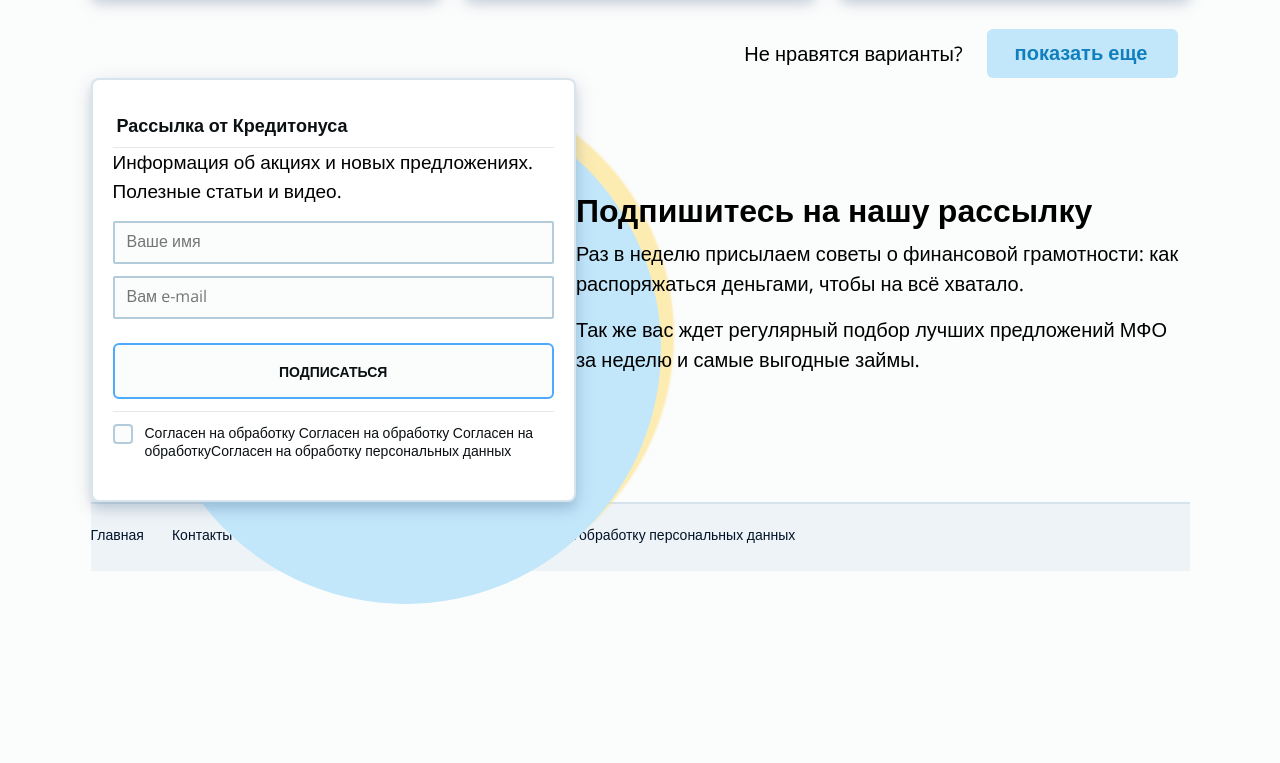
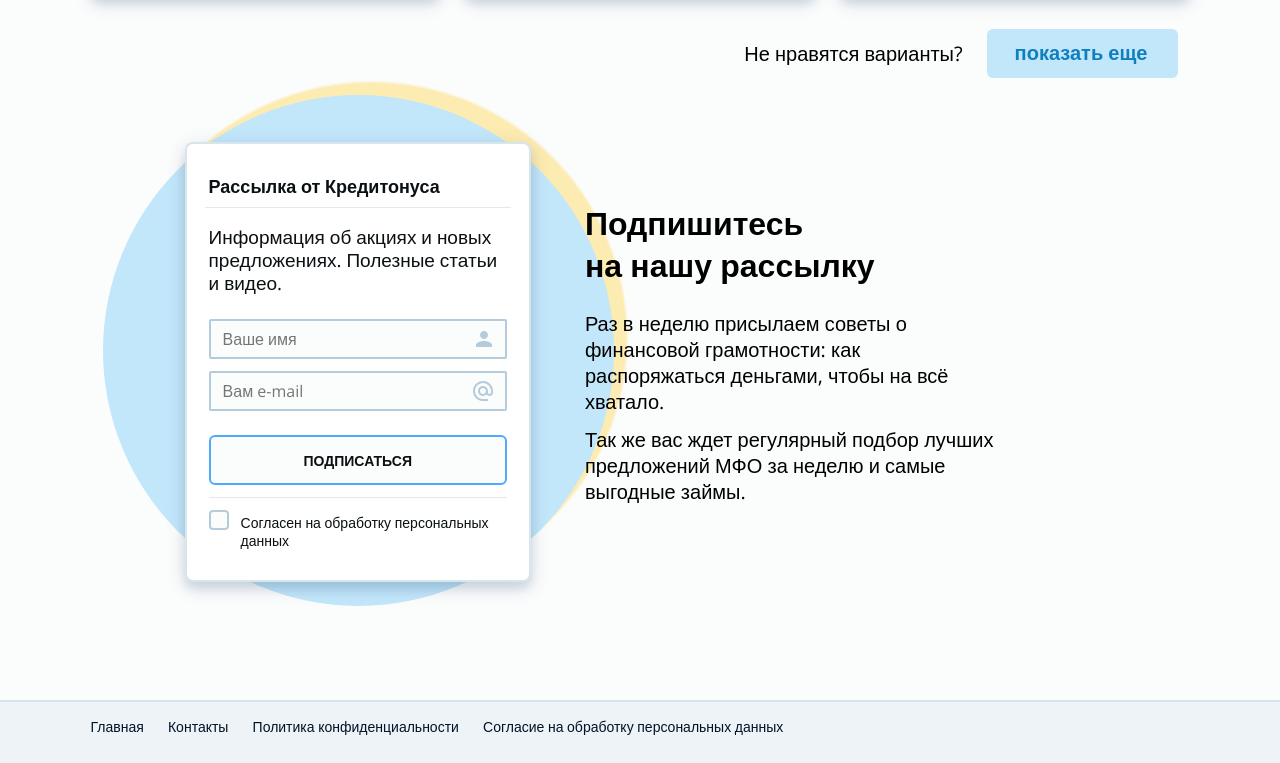
Before and after one commit to hasan42/creditonus, a website: page www/index.html in a window 1280 px wide. Shown: the part 621-1384 px from the top of the page. Before the commit the page ends 1225 px from the top, so only its background shows below. Drawn offline with nearby package versions, Linux system fonts and the light colour scheme.

Commit message:
pixel fix, add icon

```diff
--- a/www/assets/less/common/margins.less
+++ b/www/assets/less/common/margins.less
@@ -1,4 +1,4 @@
-.generate-margins(14);
+.generate-margins(20);
 
 .generate-margins(@n, @i: 0) when (@i =< @n){
   .m-@{i} {
--- a/www/assets/less/common/paddings.less
+++ b/www/assets/less/common/paddings.less
@@ -1,4 +1,4 @@
-.generate-paddings(14);
+.generate-paddings(20);
 
 .generate-paddings(@n, @i: 0) when (@i =< @n){
   .p-@{i} {
--- a/www/assets/less/footer/footer-navigation.less
+++ b/www/assets/less/footer/footer-navigation.less
@@ -2,9 +2,10 @@
 
 }
 .footer-navigation__item {
-  margin-left: 24px;
+  margin-left: 20px;
   color: #001328;
   font-size: 14px;
+  line-height: 17px;
   text-decoration: none;
   &:first-child {
     margin-left: 0;
--- a/www/assets/less/footer/footer.less
+++ b/www/assets/less/footer/footer.less
@@ -1,5 +1,6 @@
 .footer {
-  padding: 18px 0 25px;
+  margin-top: 118px;
+  padding: 12px 0 25px;
   background-color: rgba(#B4CBDC, 0.2);
   border-top: 2px solid rgba(#B4CBDC, 0.4);
 }
--- a/www/assets/less/form/form.less
+++ b/www/assets/less/form/form.less
@@ -1,20 +1,27 @@
 .form {
   font-size: 19px;
-  padding: 32px 20px;
+  line-height: 23px;
+  color: #0B1013;
+  padding: 30px 18px 22px;
   background: #FFFFFF;
   border: 2px solid rgba(180, 203, 220, 0.5);
   box-sizing: border-box;
   box-shadow: 0px 5px 20px rgba(0, 50, 97, 0.15), 0px 7px 10px rgba(0, 50, 97, 0.1);
   border-radius: 8px;
 }
-.form__hedaer {
+.form__header {
   padding: 0 4px 8px;
   font-size: 18px;
+  line-height: 25px;
   font-weight: bold;
-  color: #0B1013;
   border-bottom: 1px solid #E6E9EB;
 }
+.form__description {
+  margin: 18px 4px 0;
+}
 .form__item {
+  margin-right: 4px;
+  margin-left: 4px;
   input[type="text"] {
     display: block;
     width: 100%;
@@ -22,7 +29,7 @@
     line-height: 20px;
     color: #0B1013;
     outline: 0;
-    padding: 8px 30px 11px 12px;
+    padding: 8px 30px 8px 12px;
     font-size: 16px;
     background: #FBFCFC;
     border: 2px solid #B4CBDC;
@@ -39,7 +46,7 @@
     outline: 0;
     display: block;
     width: 100%;
-    padding: 16px 16px 15px;
+    padding: 12px 16px 11px;
     font-size: 14px;
     font-weight: bold;
     color: #0B1013;
@@ -61,6 +68,33 @@
 
 .form__item_border_top {
   border-top: 1px solid #E6E9EB;
+}
+
+.form__item_icon {
+  position: relative;
+  input[type="text"] {
+    &:hover ~ .input-ico, &:focus ~ .input-ico {
+      fill: #78A6C9;
+    }
+    &:active ~ .input-ico {
+      fill: #4584B4;
+    }
+  }
+}
+
+.input-ico  {
+  position: absolute;
+  top: 4px;
+  right: 4px;
+  fill: #B4CBDC;
+}
+.input-ico_personal {
+  top: 8px;
+  right: 11px;
+}
+.input-ico_mail {
+  top: 8px;
+  right: 12px;
 }
 
 .form__checkbox {
@@ -95,7 +129,7 @@
     &:before {
       content: '';
       position: absolute;
-      top: 0;
+      top: -4px;
       left: 0;
       height: 20px;
       width: 20px;
--- a/www/assets/less/header/header.less
+++ b/www/assets/less/header/header.less
@@ -1,8 +1,10 @@
 .header {
-  display: flex;
-  align-items: center;
   padding: 15px 0 16px;
   border-bottom: 2px solid #B4CBDC;
+  .wrapper {
+    display: flex;
+    align-items: center;
+  }
 }
 .header__logo {
 
--- a/www/assets/less/layout/subscribe.less
+++ b/www/assets/less/layout/subscribe.less
@@ -3,13 +3,15 @@
   align-items: center;
   position: relative;
   z-index: 0;
+  margin-top: 64px;
+  margin-bottom: 26px;
 }
 .subscribe__form {
   &:before {
     content: '';
     position: absolute;
-    left: 59px;
-    top: 15px;
+    left: -67px;
+    top: -47px;
     width: 511px;
     height: 511px;
     background: #C2E6FA;
@@ -20,10 +22,18 @@
 
 }
 .subscribe__description {
+  margin-top: -17px;
+  padding-left: 39px;
   font-size: 20px;
+  line-height: 26px;
   h2 {
     font-weight: bold;
     font-size: 32px;
     line-height: 42px;
+    margin-bottom: 25px;
+  }
+  p {
+    margin-top: 12px;
+    margin-bottom: 0;
   }
 }
--- a/www/assets/less/wrap/wrap.less
+++ b/www/assets/less/wrap/wrap.less
@@ -1,4 +1,6 @@
 .wrap {
+}
+.wrapper {
   margin: 0 auto;
   max-width: 1099px;
 }
--- a/www/index.html
+++ b/www/index.html
@@ -11,6 +11,7 @@
 <body>
   <div class="wrap">
     <header class="header">
+      <div class="wrapper">
         <div class="header__logo"><a href="#"><img src="assets/images/logo.svg" title="Кредитонус" alt="Кредитонус" /></a></div>
         <nav class="header-navigation">
           <a href="#" class="header-navigation__item">Главная</a>
@@ -18,8 +19,10 @@
           <a href="#" class="header-navigation__item">О Нас</a>
           <a href="#" class="header-navigation__item">Контакты</a>
         </nav>
+      </div>
     </header>
     <article>
+      <div class="wrapper">
         <section>
           <div class="hello m-t-14">
             <h1>Привет!</h1>
@@ -74,42 +77,53 @@
           </div>
         </section>
         <section>
-        <div class="subscribe">
-          <div class="subscribe__form">
+          <div class="subscribe row">
+            <div class="subscribe__form col-4 offset-1">
               <form class="form">
-              <div class="form__hedaer">Рассылка от Кредитонуса</div>
+                <div class="form__header">Рассылка от Кредитонуса</div>
+                <div class="form__description">
                   <p>Информация об акциях и новых предложениях. Полезные статьи и видео.</p>
-              <div class="form__item m-t-4">
+                </div>
+                <div class="form__item form__item_icon m-t-6">
                   <input type="text" placeholder="Ваше имя">
+                  <svg  class="input-ico input-ico_personal" width="24" height="24" viewBox="0 0 24 24" xmlns="http://www.w3.org/2000/svg">
+                    <path d="M12 12C14.21 12 16 10.21 16 8C16 5.79 14.21 4 12 4C9.79 4 8 5.79 8 8C8 10.21 9.79 12 12 12ZM12 14C9.33 14 4 15.34 4 18V20H20V18C20 15.34 14.67 14 12 14Z"/>
+                  </svg>
                 </div>
-              <div class="form__item m-t-3">
+                <div class="form__item form__item_icon m-t-3">
                   <input type="text" placeholder="Вам e-mail">
+                  <svg  class="input-ico input-ico_mail" width="24" height="24" viewBox="0 0 24 24" xmlns="http://www.w3.org/2000/svg">
+                    <path d="M12 2C6.48 2 2 6.48 2 12C2 17.52 6.48 22 12 22H17V20H12C7.66 20 4 16.34 4 12C4 7.66 7.66 4 12 4C16.34 4 20 7.66 20 12V13.43C20 14.22 19.29 15 18.5 15C17.71 15 17 14.22 17 13.43V12C17 9.24 14.76 7 12 7C9.24 7 7 9.24 7 12C7 14.76 9.24 17 12 17C13.38 17 14.64 16.44 15.54 15.53C16.19 16.42 17.31 17 18.5 17C20.47 17 22 15.4 22 13.43V12C22 6.48 17.52 2 12 2ZM12 15C10.34 15 9 13.66 9 12C9 10.34 10.34 9 12 9C13.66 9 15 10.34 15 12C15 13.66 13.66 15 12 15Z"/>
+                  </svg>
                 </div>
                 <div class="form__item m-t-6">
                   <button>Подписаться</button>
                 </div>
                 <div class="form__item form__item_border_top m-t-3">
-                <label class="form__checkbox m-t-3" for="iagree">
+                  <label class="form__checkbox m-t-4" for="iagree">
                     <input type="checkbox" id="iagree">
-                  <span>Согласен на обработку Согласен на обработку Согласен на обработкуСогласен на обработку <a href="#">персональных данных</a></span></label>
+                    <span>Согласен на обработку <a href="#">персональных данных</a></span></label>
                 </div>
               </form>
             </div>
-          <div class="subscribe__description">
-            <h2>Подпишитесь на нашу рассылку</h2>
+            <div class="subscribe__description col-5">
+              <h2>Подпишитесь<br>на нашу рассылку</h2>
               <p>Раз в неделю присылаем советы о финансовой грамотности: как распоряжаться деньгами, чтобы на всё хватало.</p>
               <p>Так же вас ждет регулярный подбор лучших предложений МФО за неделю и самые выгодные займы.</p>
             </div>
           </div>
         </section>
+      </div>
     </article>
-    <footer class="footer">
+    <footer class="footer m-t-14">
+      <div class="wrapper">
         <nav class="footer-navigation">
           <a href="#" class="footer-navigation__item">Главная</a>
           <a href="#" class="footer-navigation__item">Контакты</a>
           <a href="#" class="footer-navigation__item">Политика конфиденциальности</a>
           <a href="#" class="footer-navigation__item">Согласие на обработку персональных данных</a>
         </nav>
+      </div>
     </footer>
   </div>
 </body>
```
Also changed, not shown: www/assets/images/mail.svg (added), www/assets/images/person.svg (added), www/css/bundle.css. Lines whose indentation alone changed are shown as unchanged.
